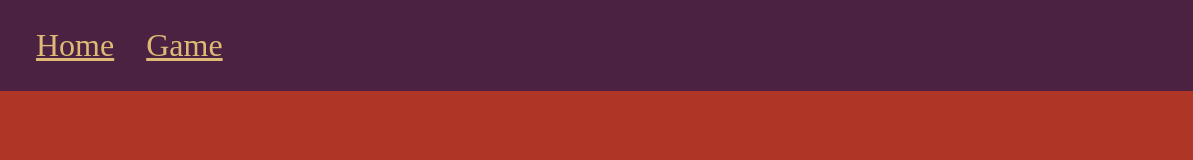
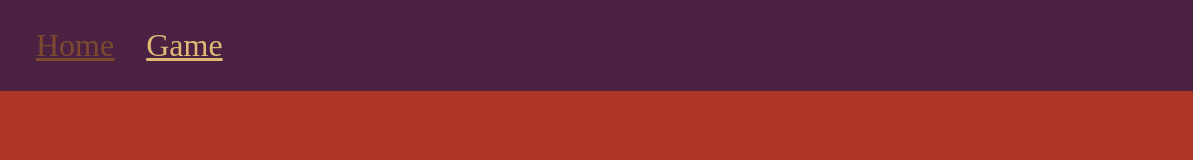
Before and after one commit to benjibyte/chicken-match, a plain HTML site: page index.html in a window 1280 px wide. In both pictures the pointer is over the link "Home". Shown: the full height of the page, 87-1280 px from the left. Drawn offline with Linux system fonts and the light colour scheme; a web font is replaced by a local one.

Commit message:
fixed a color again

```diff
--- a/styles/style.css
+++ b/styles/style.css
@@ -43,6 +43,10 @@ a {
     color: var(--light-tan)
 }
 
+a:hover {
+    color: var(--dark-tan)
+}
+
 a:visited {
     color: var(--bright-red)
 }
```
